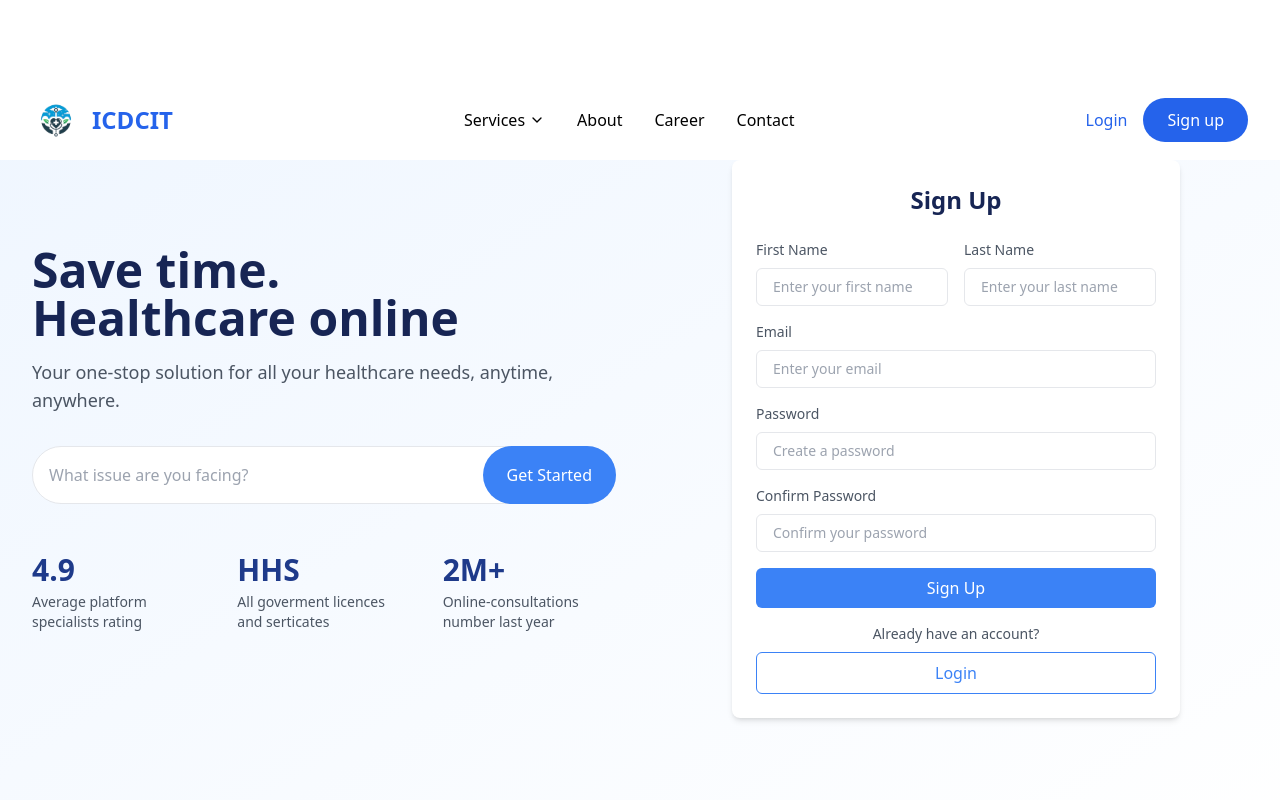
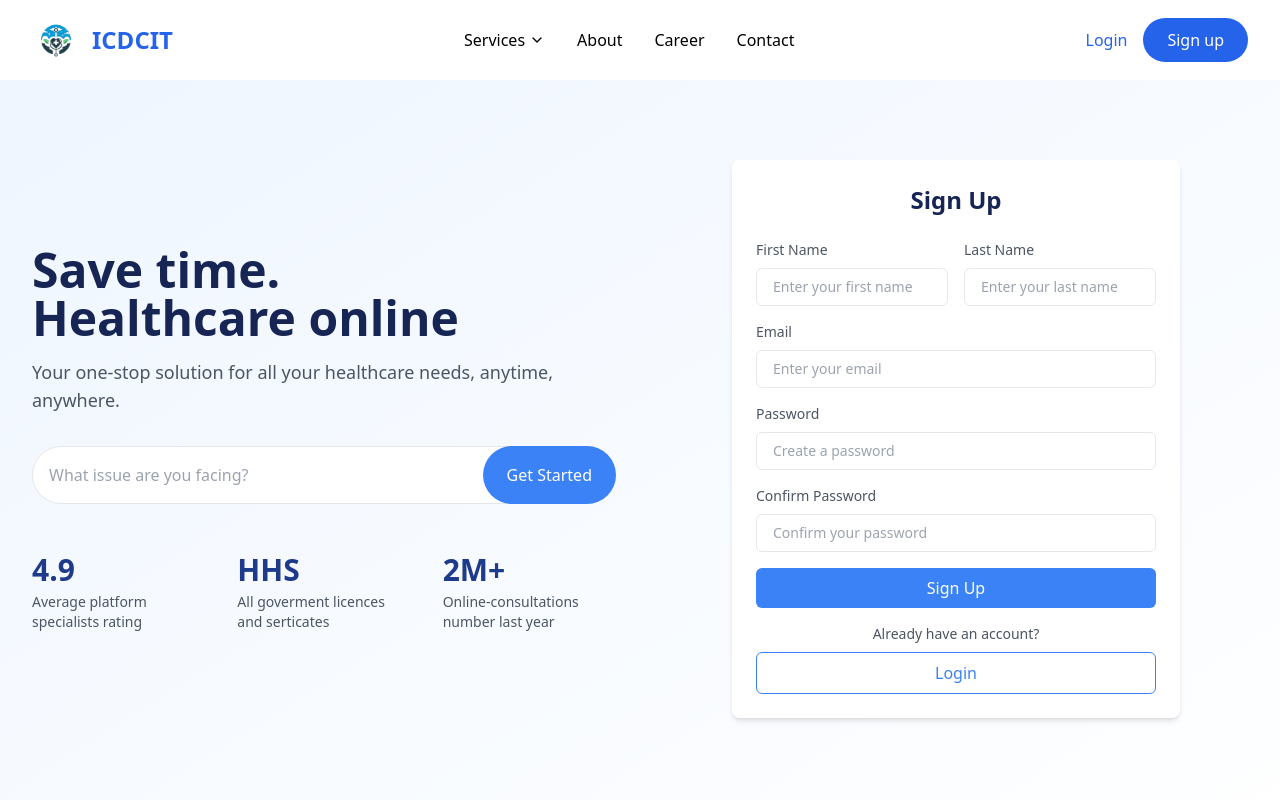
Before and after one commit to AdarshKumar5597/ICDCIT, a Next.js app in the folder frontend/: page /signup in a window 1280 px wide. Shown: the top 800 px of the page. Built offline with nearby package versions, Linux system fonts and the light colour scheme.

Commit message:
Merged login signup and updated navbar

```diff
--- a/frontend/src/components/global/Navbar.tsx
+++ b/frontend/src/components/global/Navbar.tsx
@@ -17,11 +17,11 @@ const Navbar = () => {
 
   return (
     <>
-      <nav className={`fixed w-full z-[100] transition-all duration-300 ${isScrolled ? 'bg-white/95 backdrop-blur-sm shadow-lg' : 'bg-white'
+      <nav className={`fixed top-0 w-full z-[100] transition-all duration-300 ${isScrolled ? 'bg-white/95 backdrop-blur-sm shadow-lg' : 'bg-white'
         }`}>
         <div className="max-w-7xl mx-auto px-4 sm:px-6 lg:px-8">
           <div className="flex justify-between items-center h-20">
-            <div className="flex-shrink-0 flex items-center gap-3">
+            <a href='/' className="flex-shrink-0 flex items-center gap-3">
               <Image
                 src="/icons/logo.png"
                 alt="ICDCIT logo"
@@ -32,7 +32,7 @@ const Navbar = () => {
               <h1 className="text-2xl font-bold text-blue-600">
                 ICDCIT
               </h1>
-            </div>
+            </a>
 
             <button
               onClick={() => setIsMenuOpen(!isMenuOpen)}
```
